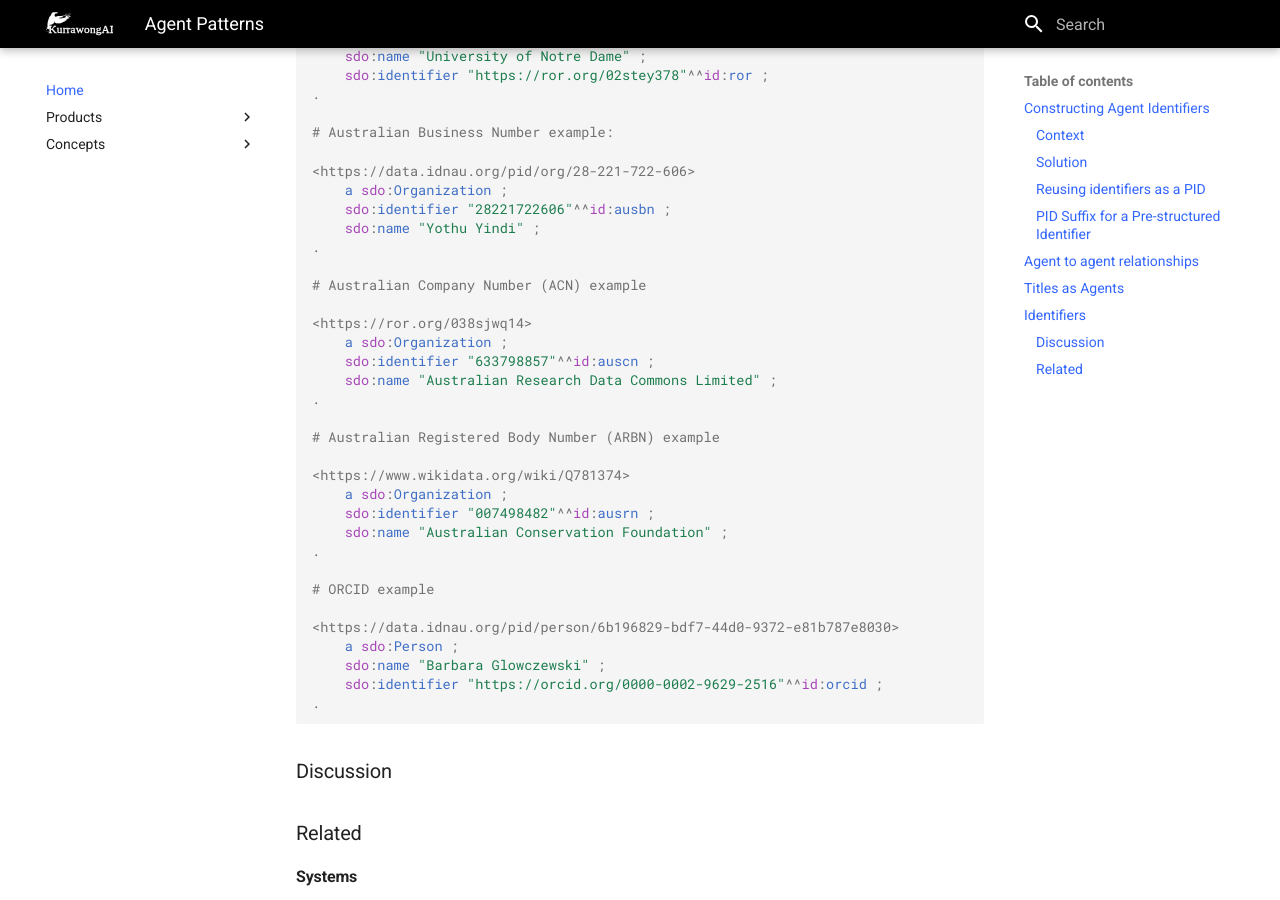
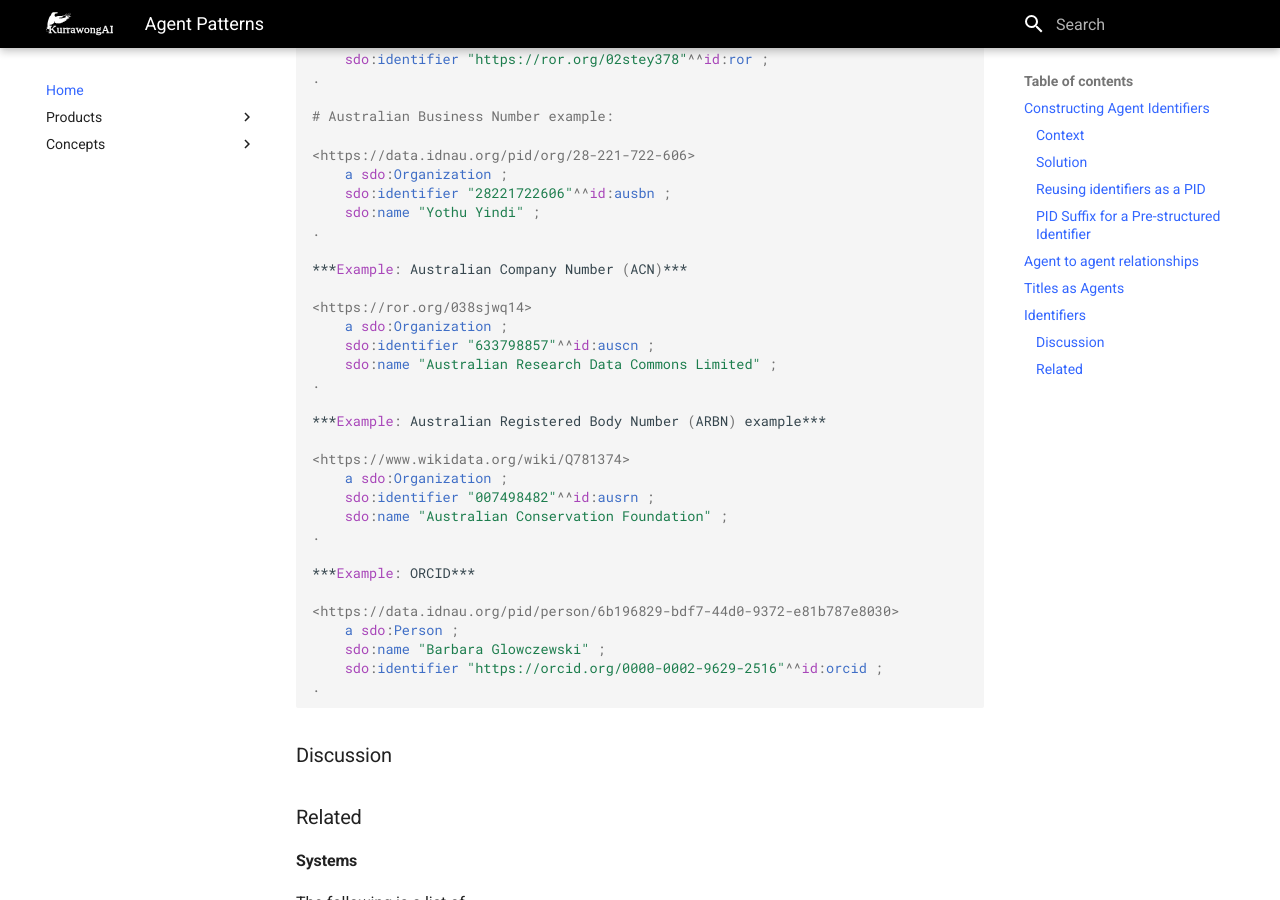
Before and after one commit to Kurrawong/docs, an MkDocs documentation site: the page built from docs/concepts/agents/patterns.md, in a window 1280 px wide and 900 px high, scrolled down 5871 px. Built offline with MkDocs 1.6.1 and Material for MkDocs 9.7.7, drawn with Linux system fonts in a browser that asks for light colours; some of the changed text lies outside the part shown.

Commit message:
Merge remote-tracking branch 'origin/main'

````diff
--- a/docs/concepts/agents/patterns.md
+++ b/docs/concepts/agents/patterns.md
@@ -65,7 +65,7 @@
 - Research Organization Registry (https://ror.org)
 - Australian Business Number (https://abnregistration.com.au)
 
-* ORCID example
+***ORCID example***
 
 ```turtle
 PREFIX aarr: <https://data.idnau.org/pid/vocab/aarr/>
@@ -86,7 +86,7 @@
 ```
 In this example, an ORCID has been used as the IRI. Additionally, the ORCID has optionally been added as sdo:identifier.
 
-* Example: Research Organization Registry (ROR) identifier
+***Example: Research Organization Registry (ROR) identifier***
 
 ```turtle
 PREFIX id: <http://id.loc.gov/vocabulary/identifiers/>
@@ -117,11 +117,11 @@
     Agent names or acronyms may not be unique in the context of your database!
     Exercise caution when using an agent name for a PID suffix.
 
-**acronym as suffix**
+***Example: acronym as suffix***
 ```turtle
 <https://data.idnau.org/pid/org/abs-coatsis>
 ```
-**identifier as suffix**
+***Example: identifier as suffix***
 ```turtle
 <https://data.idnau.org/pid/org/78-094-372-050>
     a sdo:Organization ;
@@ -129,7 +129,7 @@
     sdo:name "Productivity Commission" ;
 .
 ```
-**UUID as suffix**
+***Example: UUID as suffix***
 ```turtle
 <https://data.idnau.org/pid/person/34d5d6aa-a5b7-4e3a-91f8-117ffeb474d1>
     a sdo:Person ;
@@ -156,8 +156,7 @@
     The DCAT profile includes patterns for qualified relationships between dasets and agents, and between datasets and other resources, but DCAT does not explicitiy state a pattern for qualified relationships between agents and agents. The the agent to agent pattern in this section follows the DCAT approach with some customaisation.
 
 To express a relationship between agents, the `dcat:qualifiedRelation` property identifies a `dcat:Relationship`, which is refined with `dcat:hadRole` and a concept from the [Agent to Agent Relationship Roles](https://data.idnau.org/pid/vocab/aarr) vocabulary. The object of the statement is expressed as an sdo:agent.
-
-* Example: Organisation to Organisation relations
+***Example: Organisation to Organisation relations***
 
 ```turtle
 PREFIX aarr: <https://data.idnau.org/pid/vocab/aarr/>
@@ -181,7 +180,7 @@
 .
 ```
 
-* Example: Person to Organisation relations
+***Example: Person to Organisation relations***
 
 ```turtle
 PREFIX aarr: <https://data.idnau.org/pid/vocab/aarr/>
@@ -206,7 +205,7 @@
 
 ```
 
-* Example: Person to Person relations
+***Example: Person to Person relations***
 
 ```turtle
 PREFIX aarr: <https://data.idnau.org/pid/vocab/aarr/>
@@ -257,7 +256,7 @@
     sdo:name "Yothu Yindi" ;
 .
 
-# Australian Company Number (ACN) example
+***Example: Australian Company Number (ACN)***
 
 <https://ror.org/038sjwq14>
     a sdo:Organization ;
@@ -265,7 +264,7 @@
     sdo:name "Australian Research Data Commons Limited" ;
 .
 
-# Australian Registered Body Number (ARBN) example
+***Example: Australian Registered Body Number (ARBN) example***
 
 <https://www.wikidata.org/wiki/Q781374>
     a sdo:Organization ;
@@ -273,7 +272,7 @@
     sdo:name "Australian Conservation Foundation" ;
 .
 
-# ORCID example
+***Example: ORCID***
 
 <https://data.idnau.org/pid/person/6b196829-bdf7-44d0-9372-e81b787e8030>
     a sdo:Person ;
````
